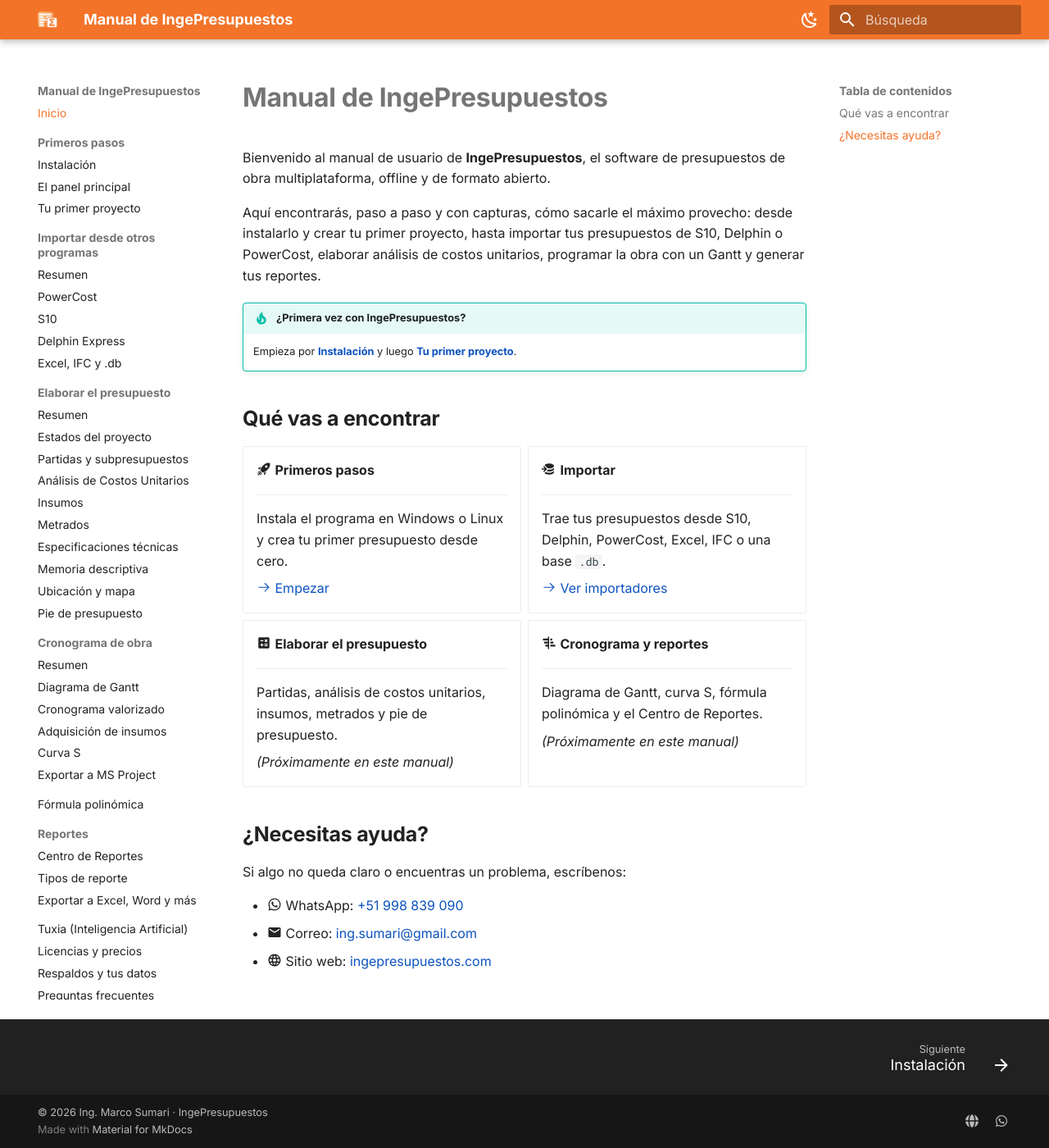
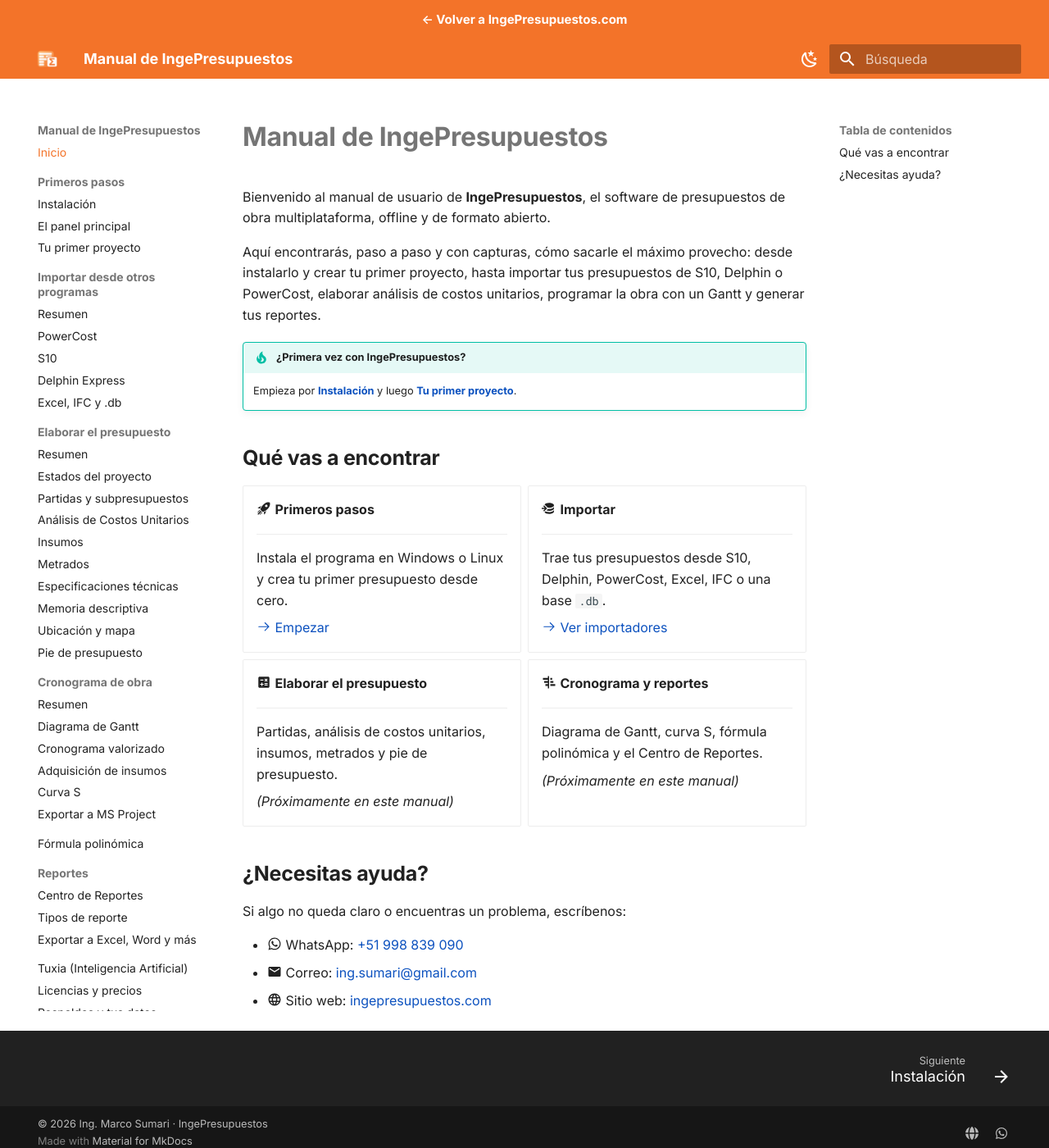
Before and after one commit to tuxiasumari/ingepresupuestos-docs, an MkDocs documentation site: the page built from docs/index.md, in a window 1280 px wide and 1400 px high. Shown: the whole window at 82% size. Built offline with MkDocs 1.6.1 and Material for MkDocs 9.7.7, drawn with Linux system fonts in a browser that asks for light colours.

Commit message:
feat(theme): barra superior "Volver a IngePresupuestos.com"
Banner naranja de marca (override del bloque announce de Material) con enlace
de regreso a la landing, visible en todas las páginas del manual. Conecta el
docs con el sitio principal sin romper búsqueda/toggle/menú de Material.

- mkdocs.yml: theme.custom_dir: overrides
- overrides/main.html: bloque announce con enlace a https://ingepresupuestos.com
- docs/stylesheets/marca.css: estilo de la barra (#F37329, texto blanco)

Co-Authored-By: Claude Opus 4.8 <noreply@anthropic.com>

```diff
--- a/docs/stylesheets/marca.css
+++ b/docs/stylesheets/marca.css
@@ -36,3 +36,27 @@
   box-shadow: 0 4px 18px rgba(15, 23, 32, 0.10);
   border: 1px solid #e2e8f0;
 }
+
+/* Barra superior: volver al sitio principal (naranja de marca) */
+.md-banner {
+  background-color: #F37329;
+  color: #ffffff;
+}
+.md-banner__inner {
+  text-align: center;
+  font-size: 0.75rem;
+}
+.ingep-back,
+.ingep-back:hover {
+  color: #ffffff !important;   /* gana sobre .md-typeset a (arándano) */
+}
+.ingep-back {
+  font-weight: 600;
+  text-decoration: none;
+}
+.ingep-back:hover {
+  text-decoration: underline;
+}
+.ingep-back strong {
+  font-weight: 800;
+}
--- a/mkdocs.yml
+++ b/mkdocs.yml
@@ -6,6 +6,7 @@ copyright: © 2026 Ing. Marco Sumari · IngePresupuestos
 
 theme:
   name: material
+  custom_dir: overrides
   language: es
   logo: assets/logo.png
   favicon: assets/favicon.ico
--- /dev/null
+++ b/overrides/main.html
@@ -0,0 +1,8 @@
+{% extends "base.html" %}
+
+<!-- Barra superior con enlace de regreso al sitio principal -->
+{% block announce %}
+  <a href="https://ingepresupuestos.com" class="ingep-back" title="Ir al sitio principal de IngePresupuestos">
+    ← Volver a <strong>IngePresupuestos.com</strong>
+  </a>
+{% endblock %}
```
